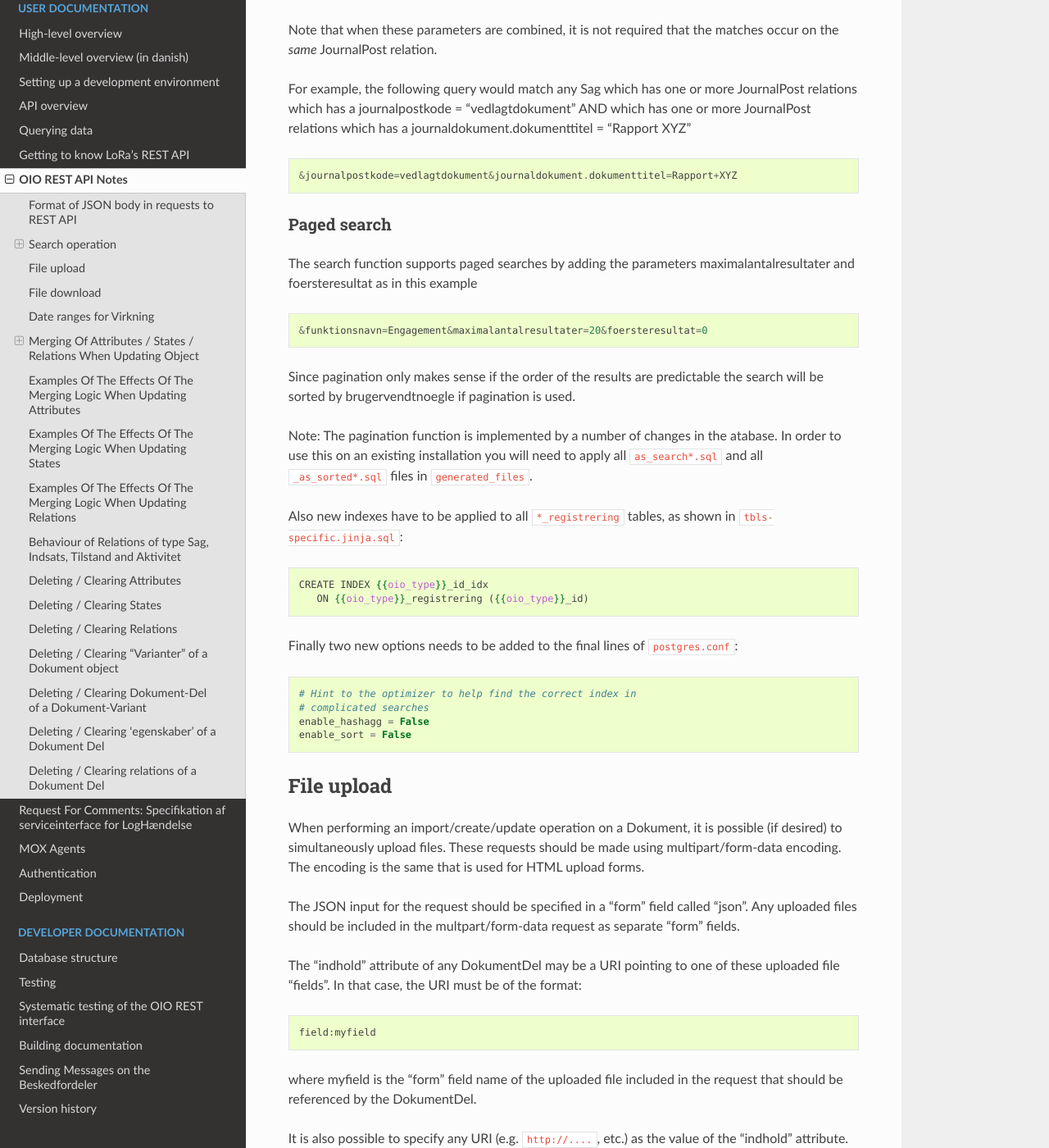
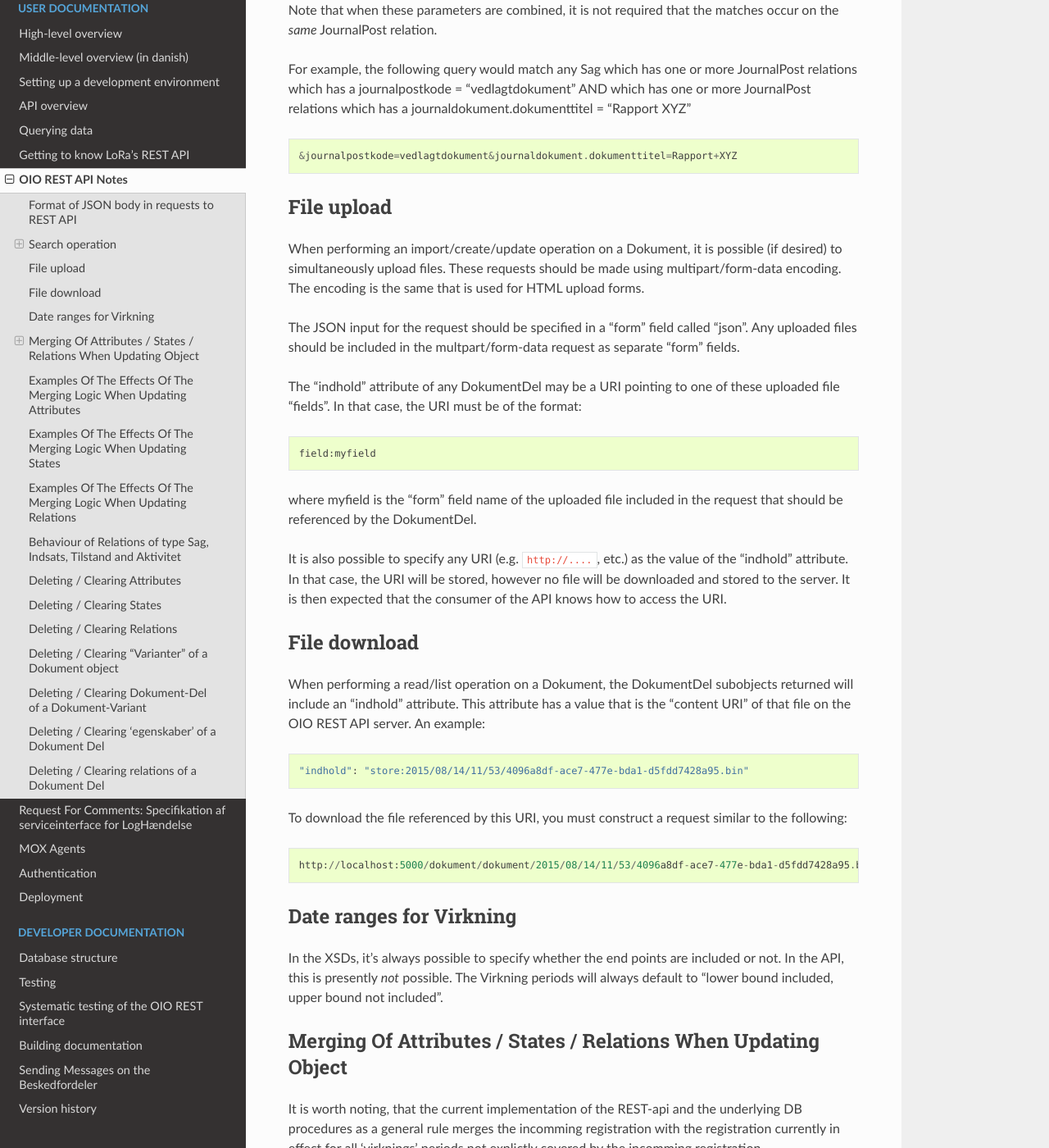
Before and after one commit to magenta-aps/mox, a Sphinx documentation site: the page built from doc/user/api-notes.rst, in a window 1280 px wide and 1400 px high, scrolled down 2046 px. Shown: the whole window at 82% size. Built offline with Sphinx 7.4.7 and the Read the Docs theme 2.0.0, drawn with Linux system fonts in a browser that asks for light colours.

Commit message:
Move and remove some pagnation documentation
See #26287

```diff
--- a/doc/user/api-notes.rst
+++ b/doc/user/api-notes.rst
@@ -79,37 +79,6 @@ journaldokument.dokumenttitel = "Rapport XYZ" ::
 
   &journalpostkode=vedlagtdokument&journaldokument.dokumenttitel=Rapport+XYZ
 
-Paged search
-++++++++++++
-
-The search function supports paged searches by adding the parameters
-maximalantalresultater and foersteresultat as in this example ::
-
-  &funktionsnavn=Engagement&maximalantalresultater=20&foersteresultat=0
-
-Since pagination only makes sense if the order of the results are predictable
-the search will be sorted by brugervendtnoegle if pagination is used.
-
-Note: The pagination function is implemented by a number of changes in the
-atabase. In order to use this on an existing installation you will need to
-apply all ``as_search*.sql`` and all ``_as_sorted*.sql`` files in
-``generated_files``.
-
-Also new indexes have to be applied to all ``*_registrering``
-tables, as shown in ``tbls-specific.jinja.sql``:
-
-.. sourcecode:: jinja
-
-  CREATE INDEX {{oio_type}}_id_idx
-     ON {{oio_type}}_registrering ({{oio_type}}_id)
-
-Finally two new options needs to be added to the final lines of
-``postgres.conf``::
-
-  # Hint to the optimizer to help find the correct index in
-  # complicated searches
-  enable_hashagg = False
-  enable_sort = False
 
 
 File upload
```
Also changed, not shown: doc/user/api-overview.rst (+10 -0 lines).
